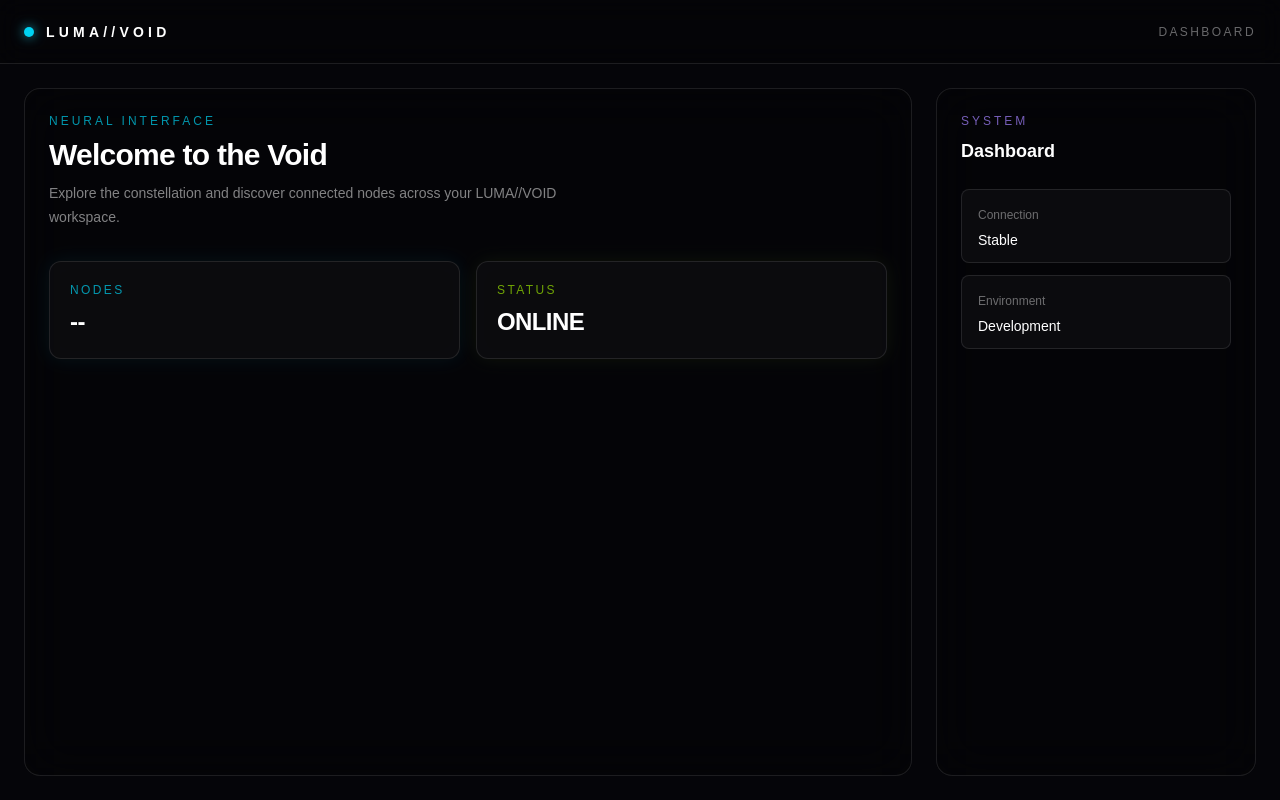
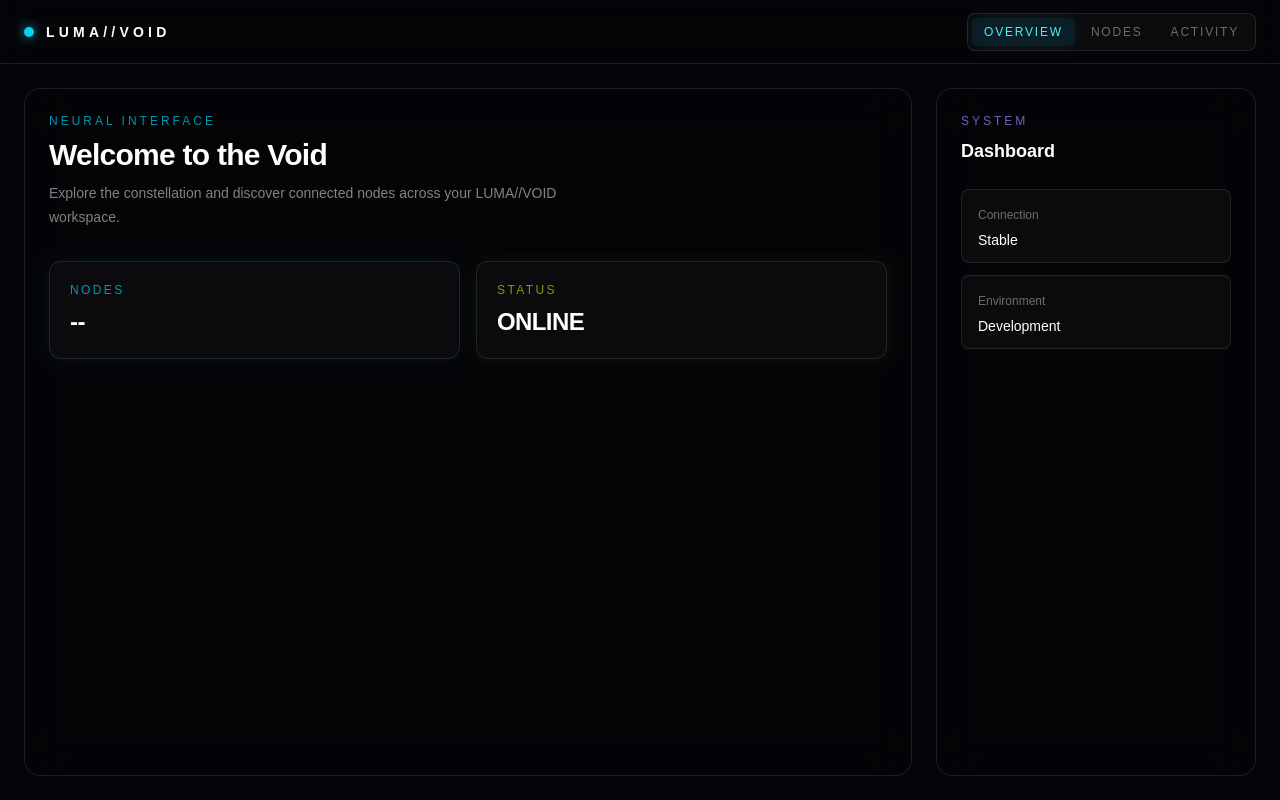
Before and after one commit to Akshub31/luma-void, a Next.js app: page / in a window 1280 px wide. Built offline with nearby package versions, Linux system fonts and the light colour scheme.

Commit message:
Add DashboardNav component to Home page

```diff
--- a/app/page.tsx
+++ b/app/page.tsx
@@ -2,6 +2,7 @@
 
 import Constellation from "@/components/Constellation";
 import DashboardCard from "@/components/DashboardCard";
+import DashboardNav from "@/components/DashboardNav";
 import DashboardSidebar from "@/components/DashboardSidebar";
 
 export default function Home() {
@@ -24,9 +25,7 @@ export default function Home() {
             </span>
           </div>
 
-          <div className="text-xs uppercase tracking-[0.2em] text-white/40">
-            Dashboard
-          </div>
+          <DashboardNav />
         </header>
 
         {/* Main dashboard area */}
```
